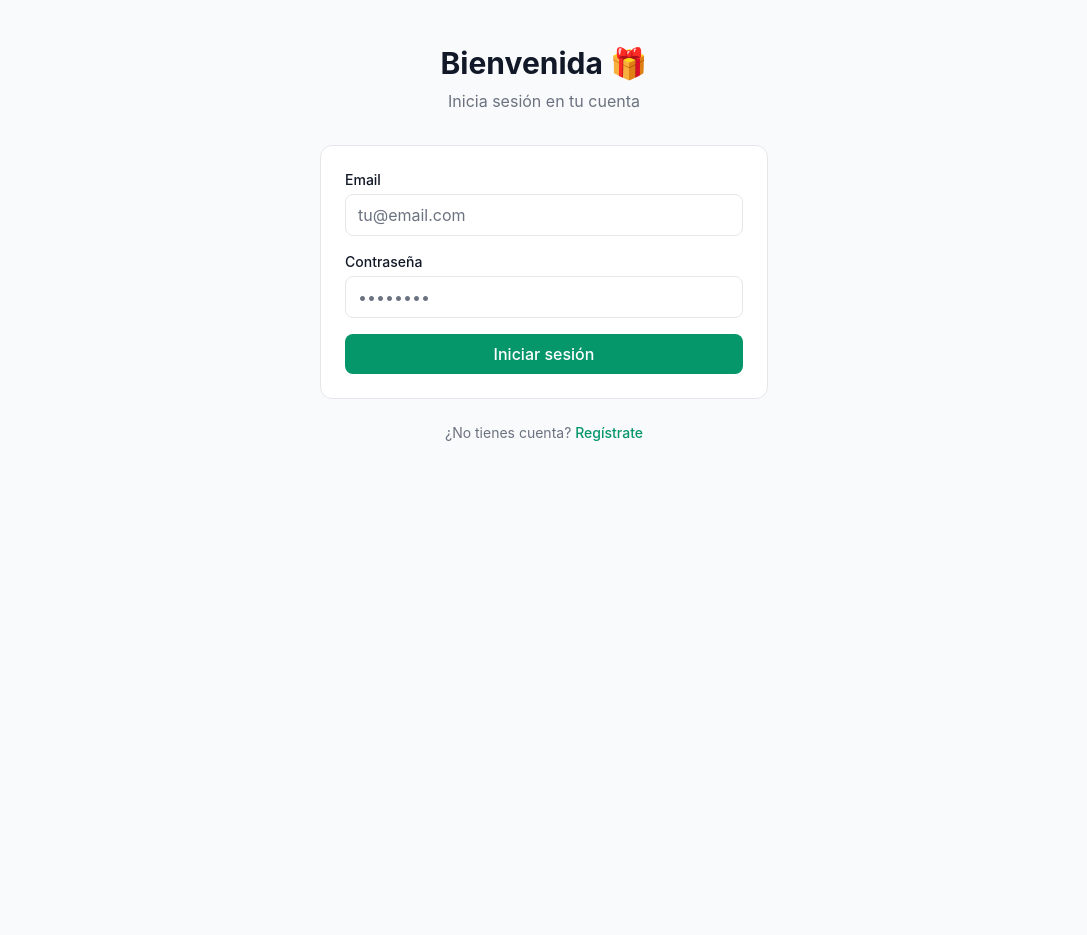
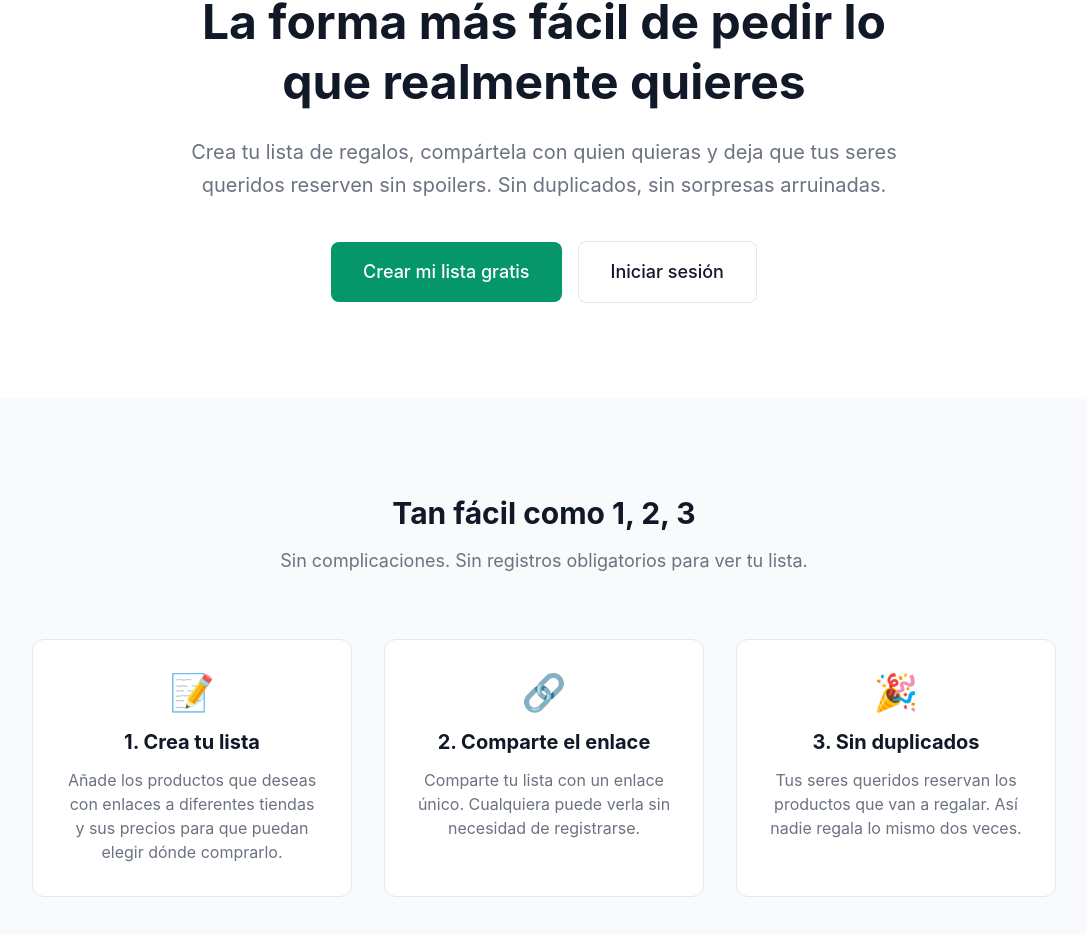
Before and after one commit to Luinespic/wishlist-front, a React (Vite) app: page / in a window 1280 px wide. Before the commit this address led to /login. Shown: the part 233-1168 px from the top of the page, without its empty margins (96-1183 px from the left). Before the commit the page ends 877 px from the top, so only its background shows below. Built offline with nearby package versions, Linux system fonts and the light colour scheme.

Commit message:
feat: landing page con SEO

```diff
--- a/index.html
+++ b/index.html
@@ -3,7 +3,24 @@
   <head>
     <meta charset="UTF-8" />
     <meta name="viewport" content="width=device-width, initial-scale=1.0" />
-    <title>WishList App</title>
+    <title>WishList App — Crea y comparte tu lista de regalos</title>
+    <meta
+      name="description"
+      content="Crea tu lista de regalos, compártela con un enlace único y deja que tus seres queridos reserven sin duplicados. Gratis y sin complicaciones."
+    />
+    <meta
+      name="keywords"
+      content="lista de regalos, wishlist, regalos, cumpleaños, navidad, lista de deseos"
+    />
+    <meta
+      property="og:title"
+      content="WishList App — Crea y comparte tu lista de regalos"
+    />
+    <meta
+      property="og:description"
+      content="Crea tu lista de regalos, compártela con un enlace único y deja que tus seres queridos reserven sin duplicados."
+    />
+    <meta property="og:type" content="website" />
   </head>
   <body>
     <div id="root"></div>
--- a/src/App.jsx
+++ b/src/App.jsx
@@ -13,6 +13,7 @@ import EditListPage from './pages/lists/EditListPage'
 import AddProductPage from './pages/lists/AddProductPage'
 import EditProductPage from './pages/lists/EditProductPage'
 import MyReservationsPage from './pages/lists/MyReservationsPage'
+import LandingPage from './pages/LandingPage'
 import Navbar from './components/Navbar'
 
 
@@ -103,7 +104,7 @@ export default function App() {
       } />
 
       {/* Redireccion raíz */}
-      <Route path="/" element={<Navigate to="/dashboard" replace />} />
+      <Route path="/" element={<LandingPage />} />
 
       {/* 404 */}
       <Route path="*" element={<NotFoundPage />} />
--- a/src/components/Navbar.jsx
+++ b/src/components/Navbar.jsx
@@ -13,7 +13,7 @@ export default function Navbar() {
   return (
     <nav className="bg-white border-b border-border px-8 py-5">
         <div className="flex items-center justify-between">
-        <Link to="/dashboard" className="text-2xl font-bold text-primary">
+        <Link to="/" className="text-2xl font-bold text-primary">
           WishList 🎁
         </Link>
 
--- /dev/null
+++ b/src/pages/LandingPage.jsx
@@ -0,0 +1,200 @@
+import { Link } from 'react-router-dom'
+import { useAuth } from '../hooks/useAuth'
+
+export default function LandingPage() {
+  const { user } = useAuth()
+
+  return (
+    <div className="min-h-screen">
+
+      {/* HERO */}
+      <section className="bg-white px-8 py-24 text-center">
+        <div className="max-w-3xl mx-auto">
+          <span className="inline-block bg-primary-light text-primary text-sm font-medium px-4 py-1 rounded-full mb-6">
+            Sin sorpresas duplicadas 🎁
+          </span>
+          <h1 className="text-5xl font-bold text-text-primary leading-tight mb-6">
+            La forma más fácil de pedir lo que realmente quieres
+          </h1>
+          <p className="text-xl text-text-secondary mb-10 leading-relaxed">
+            Crea tu lista de regalos, compártela con quien quieras y deja que tus seres queridos reserven sin spoilers. Sin duplicados, sin sorpresas arruinadas.
+          </p>
+          <div className="flex items-center justify-center gap-4">
+            {user ? (
+              <Link
+                to="/dashboard"
+                className="px-8 py-4 bg-primary text-white font-medium rounded-lg hover:bg-primary-hover transition-colors duration-200 text-lg"
+              >
+                Ir a mis listas →
+              </Link>
+            ) : (
+              <>
+                <Link
+                  to="/register"
+                  className="px-8 py-4 bg-primary text-white font-medium rounded-lg hover:bg-primary-hover transition-colors duration-200 text-lg"
+                >
+                  Crear mi lista gratis
+                </Link>
+                <Link
+                  to="/login"
+                  className="px-8 py-4 bg-white text-text-primary font-medium rounded-lg border border-border hover:bg-bg transition-colors duration-200 text-lg"
+                >
+                  Iniciar sesión
+                </Link>
+              </>
+            )}
+          </div>
+        </div>
+      </section>
+
+      {/* CÓMO FUNCIONA */}
+      <section className="bg-bg px-8 py-24">
+        <div className="max-w-5xl mx-auto">
+          <div className="text-center mb-16">
+            <h2 className="text-3xl font-bold text-text-primary mb-4">
+              Tan fácil como 1, 2, 3
+            </h2>
+            <p className="text-text-secondary text-lg">
+              Sin complicaciones. Sin registros obligatorios para ver tu lista.
+            </p>
+          </div>
+
+          <div className="grid grid-cols-1 md:grid-cols-3 gap-8">
+            <div className="bg-white rounded-xl border border-border p-8 text-center">
+              <div className="text-4xl mb-4">📝</div>
+              <h3 className="text-xl font-bold text-text-primary mb-3">1. Crea tu lista</h3>
+              <p className="text-text-secondary">
+                Añade los productos que deseas con enlaces a diferentes tiendas y sus precios para que puedan elegir dónde comprarlo.
+              </p>
+            </div>
+
+            <div className="bg-white rounded-xl border border-border p-8 text-center">
+              <div className="text-4xl mb-4">🔗</div>
+              <h3 className="text-xl font-bold text-text-primary mb-3">2. Comparte el enlace</h3>
+              <p className="text-text-secondary">
+                Comparte tu lista con un enlace único. Cualquiera puede verla sin necesidad de registrarse.
+              </p>
+            </div>
+
+            <div className="bg-white rounded-xl border border-border p-8 text-center">
+              <div className="text-4xl mb-4">🎉</div>
+              <h3 className="text-xl font-bold text-text-primary mb-3">3. Sin duplicados</h3>
+              <p className="text-text-secondary">
+                Tus seres queridos reservan los productos que van a regalar. Así nadie regala lo mismo dos veces.
+              </p>
+            </div>
+          </div>
+        </div>
+      </section>
+
+      {/* FUNCIONALIDADES */}
+      <section className="bg-white px-8 py-24">
+        <div className="max-w-5xl mx-auto">
+          <div className="text-center mb-16">
+            <h2 className="text-3xl font-bold text-text-primary mb-4">
+              Todo lo que necesitas
+            </h2>
+            <p className="text-text-secondary text-lg">
+              Diseñado para que regalar sea una experiencia sin estrés.
+            </p>
+          </div>
+
+          <div className="grid grid-cols-1 md:grid-cols-2 gap-6">
+            <div className="flex gap-4 p-6 rounded-xl border border-border">
+              <span className="text-2xl">🛍️</span>
+              <div>
+                <h3 className="font-bold text-text-primary mb-1">Compara precios</h3>
+                <p className="text-text-secondary text-sm">Añade el mismo producto en varias tiendas para que puedan elegir dónde comprarlo más barato.</p>
+              </div>
+            </div>
+
+            <div className="flex gap-4 p-6 rounded-xl border border-border">
+              <span className="text-2xl">🎭</span>
+              <div>
+                <h3 className="font-bold text-text-primary mb-1">Modo sorpresa</h3>
+                <p className="text-text-secondary text-sm">Activa el modo sorpresa y sabrás que tus regalos están reservados sin saber quién te los va a dar.</p>
+              </div>
+            </div>
+
+            <div className="flex gap-4 p-6 rounded-xl border border-border">
+              <span className="text-2xl">🔒</span>
+              <div>
+                <h3 className="font-bold text-text-primary mb-1">Reservas protegidas</h3>
+                <p className="text-text-secondary text-sm">Cada producto solo puede ser reservado por una persona. Sin duplicados garantizado.</p>
+              </div>
+            </div>
+
+            <div className="flex gap-4 p-6 rounded-xl border border-border">
+              <span className="text-2xl">📱</span>
+              <div>
+                <h3 className="font-bold text-text-primary mb-1">Desde cualquier dispositivo</h3>
+                <p className="text-text-secondary text-sm">Accede y gestiona tus listas desde el móvil, tablet o escritorio sin perder ningún detalle.</p>
+              </div>
+            </div>
+
+            <div className="flex gap-4 p-6 rounded-xl border border-border">
+              <span className="text-2xl">🎯</span>
+              <div>
+                <h3 className="font-bold text-text-primary mb-1">Múltiples listas</h3>
+                <p className="text-text-secondary text-sm">Crea listas para cada ocasión: cumpleaños, Navidad, boda... todas organizadas en un solo lugar.</p>
+              </div>
+            </div>
+
+            <div className="flex gap-4 p-6 rounded-xl border border-border">
+              <span className="text-2xl">✨</span>
+              <div>
+                <h3 className="font-bold text-text-primary mb-1">Gratis y sin complicaciones</h3>
+                <p className="text-text-secondary text-sm">Regístrate en segundos y empieza a crear tus listas sin necesidad de tarjeta de crédito.</p>
+              </div>
+            </div>
+          </div>
+        </div>
+      </section>
+
+      {/* CTA FINAL */}
+      <section className="bg-primary px-8 py-24 text-center">
+        <div className="max-w-2xl mx-auto">
+          <h2 className="text-3xl font-bold text-white mb-4">
+            ¿Listo para recibir los regalos que realmente quieres?
+          </h2>
+          <p className="text-primary-light text-lg mb-10">
+            Únete a miles de personas que ya usan WishList App para organizar sus listas de regalos.
+          </p>
+          {user ? (
+            <Link
+              to="/dashboard"
+              className="px-8 py-4 bg-white text-primary font-medium rounded-lg hover:bg-primary-light transition-colors duration-200 text-lg inline-block"
+            >
+              Ir a mis listas →
+            </Link>
+          ) : (
+            <Link
+              to="/register"
+              className="px-8 py-4 bg-white text-primary font-medium rounded-lg hover:bg-primary-light transition-colors duration-200 text-lg inline-block"
+            >
+              Crear mi lista gratis →
+            </Link>
+          )}
+        </div>
+      </section>
+
+      {/* FOOTER */}
+      <footer className="bg-white border-t border-border px-8 py-8">
+        <div className="flex items-center justify-between">
+          <p className="text-text-secondary text-sm">
+            © 2026 WishList App. Hecho con ❤️
+          </p>
+          <div className="flex gap-6">
+            <Link to="/login" className="text-text-secondary text-sm hover:text-text-primary transition-colors duration-200">
+              Iniciar sesión
+            </Link>
+            <Link to="/register" className="text-text-secondary text-sm hover:text-text-primary transition-colors duration-200">
+              Registrarse
+            </Link>
+          </div>
+        </div>
+      </footer>
+
+    </div>
+  )
+}
```
